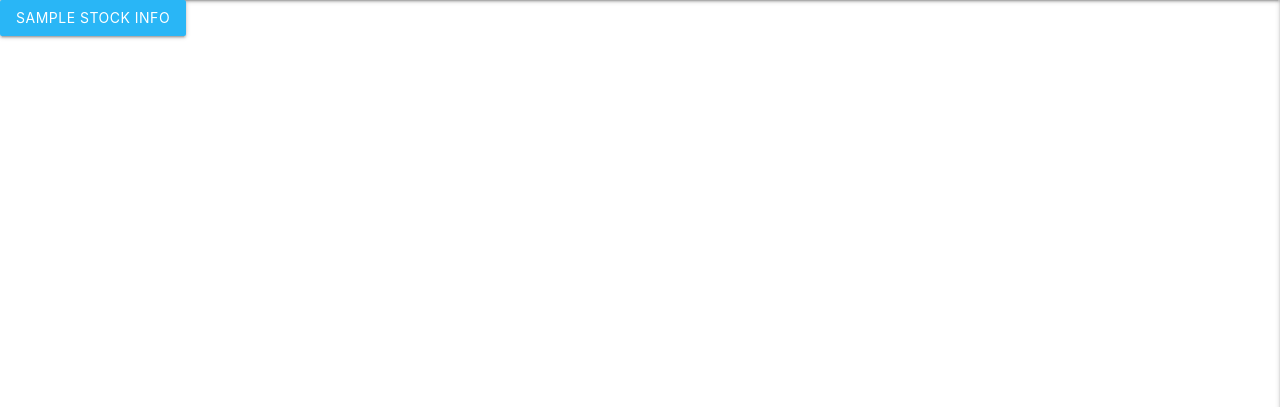
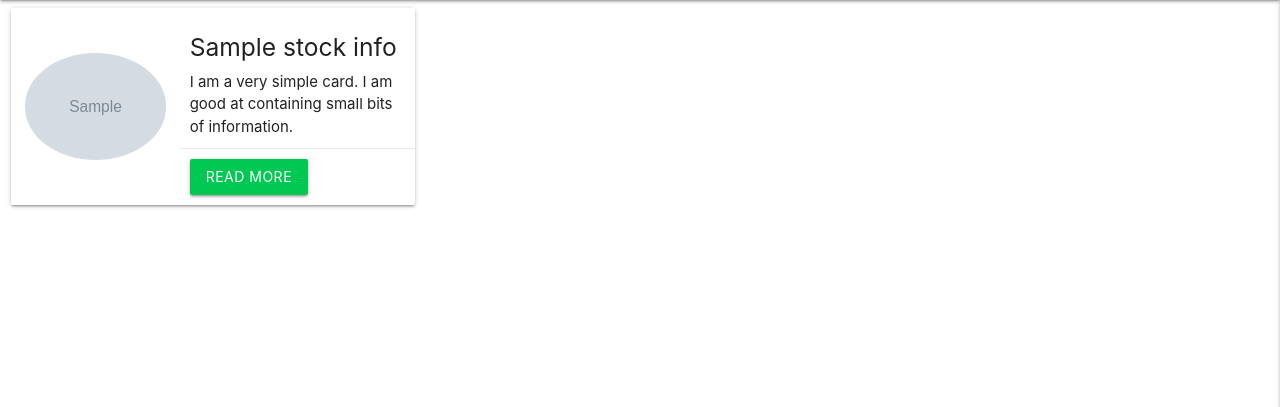
Before and after one commit to waterrot/responsible-investers, a Flask app: page / in a window 1280 px wide. Shown: the part 64-471 px from the top of the page. Run offline with Flask 2, Linux system fonts and the light colour scheme; grey boxes marked "Sample" are stand-in pictures; a database or web service that is not in the repository returns one stand-in record (values such as "Sample title"); some libraries are stand-ins or nearby versions.

Commit message:
added cards to homepage with basic styling

```diff
--- a/app.py
+++ b/app.py
@@ -95,29 +95,26 @@ def stock_page(stock_info_id):
 
     # code to buy the stocks
     if request.method == "POST":
-
         # define variables
         # the criteria for when the stock is allready bought by the user
-        data_find = {'$and': [{
-            "bought_by": session["user"]},
-            {"stock_name_short": stock_name}]}
+        data_find = {"bought_by": session["user"],
+                     "stock_name_short": stock_name}
         # get the number of stocks bought
         get_stock_amount = int(request.form.get("stock_total"))
         # get to purchase value of the stocks
         price_change = stock_price * get_stock_amount
-
         # if user already has the stock, exicute this if statement
         # right now everything is going through this code
-        if mongo.db.stock_bought.find(data_find):
+        if mongo.db.stock_bought.find_one({"bought_by": session["user"],
+                                           "stock_name_short": stock_name}):
             # update the new purchase to the db
-            mongo.db.stocks_bought.update(data_find, {'$inc': {
+            mongo.db.stock_bought.update(data_find, {'$inc': {
                 "stock_price": price_change,
                 "stock_amount": get_stock_amount}})
             flash("you successfully bought the extra stocks")
             return redirect(url_for("portfolio"))
-
-        # code to use when you don't have to stock
         else:
+            # code to use when you don't have to stock
             stock_bought = {
                 "stock_name_short": stock_name,
                 "stock_name": stock_title,
@@ -133,7 +130,7 @@ def stock_page(stock_info_id):
         "stock.html", stock_info_first_part=stock_info_first_part,
         stock_info_second_part=stock_info_second_part, stock_price=stock_price,
         change_percent_price=change_percent_price, stock_title=stock_title,
-        max_amount=max_amount, stock_dic=stock_dic)
+        max_amount=max_amount, stock_dic=stock_dic, stock_name=stock_name)
 
 
 @app.route("/portfolio")
--- a/static/css/style.css
+++ b/static/css/style.css
@@ -25,3 +25,19 @@
 .sidenav li>a>i {
     margin: 0px;
 }
+
+.padding-card {
+    padding: 10px !important;
+}
+
+/* image styling */
+.image-card {
+    border-radius: 50% !important;
+    text-align: center;
+    padding: 5px 2px;
+}
+
+.div-of-image-card {
+    display: flex;
+    align-items: center;
+}
--- a/templates/index.html
+++ b/templates/index.html
@@ -1,10 +1,27 @@
 {% extends "base.html" %}
 {% block content %}
 
-    {% for stock in stocks %}
-        <a href="{{ url_for('stock_page', stock_info_id=stock._id) }}" class="btn light-blue lighten-1">
-            {{ stock.stock_name }}
-        </a><br>
-    {% endfor %}
+    <div class="row">
+        {% for stock in stocks %}
+            <div class="col s12 m8 l4">
+                <div class="card horizontal">
+                    <div class="card-image col s5 div-of-image-card">
+                        <img src="{{ stock.photo_link }}" class="image-card">
+                    </div>
+                    <div class="card-stacked">
+                        <div class="card-content padding-card">
+                            <h5>{{ stock.stock_name }}</h5>
+                            <p>I am a very simple card. I am good at containing small bits of information.</p>
+                        </div>
+                        <div class="card-action padding-card">
+                             <a href="{{ url_for('stock_page', stock_info_id=stock._id) }}" class="btn btn-green">
+                                 read more
+                             </a>
+                        </div>
+                    </div>
+                </div>
+            </div>
+        {% endfor %}
+    </div>
 
 {% endblock %}
```
Also changed, not shown: static/images/google.jpg (added), static/images/tesla.jpg (added).
